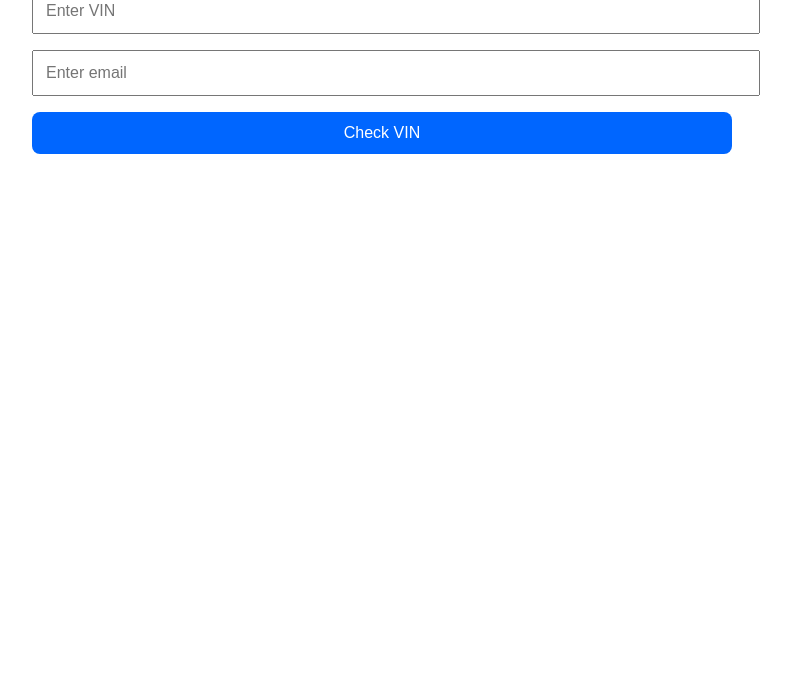
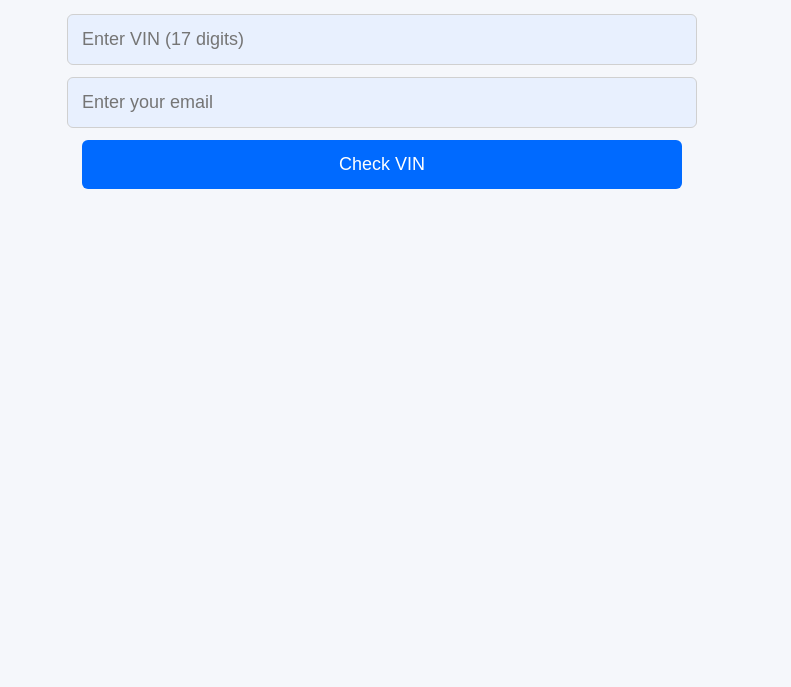
Before and after one commit to vindata15/vindata-vin-check, a website: page public/index.html in a window 1280 px wide. Shown: the part 113-800 px from the top of the page, without its empty margins (258-1049 px from the left). Drawn offline with Linux system fonts and the light colour scheme.

Commit message:
Update index.html

```diff
--- a/public/index.html
+++ b/public/index.html
@@ -1,55 +1,101 @@
 <!doctype html>
 <html>
 <head>
-<title>VINDATA VIN Lookup</title>
-<meta charset="utf-8">
-<meta name="viewport" content="width=device-width,initial-scale=1">
+<meta charset="utf-8" />
+<meta name="viewport" content="width=device-width,initial-scale=1" />
+<title>VINDATA.ca VIN Lookup</title>
+
 <style>
-body { font-family: system-ui; max-width:700px; margin:40px auto; }
-input,button { padding:12px; font-size:16px; width:100%; margin:8px 0; }
-button { background:#0066ff; color:white; border:none; border-radius:8px; }
+    body {
+        font-family: system-ui, Arial;
+        background: #f5f7fb;
+        margin: 0;
+        padding: 40px;
+        text-align: center;
+    }
+
+    h1 {
+        font-size: 28px;
+        margin-bottom: 30px;
+    }
+
+    input {
+        width: 60%;
+        max-width: 600px;
+        padding: 14px;
+        margin-bottom: 12px;
+        border-radius: 6px;
+        border: 1px solid #d0d0d0;
+        font-size: 18px;
+        background: #e8f0fe;
+    }
+
+    button {
+        width: 60%;
+        max-width: 600px;
+        padding: 14px;
+        background: #006aff;
+        color: white;
+        font-size: 18px;
+        border: none;
+        border-radius: 6px;
+        cursor: pointer;
+    }
+
+    button:hover {
+        background: #0053cf;
+    }
+
+    #result {
+        margin-top: 20px;
+        font-size: 16px;
+        color: red;
+    }
 </style>
 </head>
 
 <body>
-<h2>VINDATA.ca VIN Lookup</h2>
 
-<input id="vin" placeholder="Enter VIN">
-<input id="email" placeholder="Enter email">
+<h1>VINDATA.ca VIN Lookup</h1>
 
-<button onclick="lookup()">Check VIN</button>
+<input id="vin" placeholder="Enter VIN (17 digits)" />
+<input id="email" placeholder="Enter your email" />
+
+<button onclick="checkVIN()">Check VIN</button>
 
 <div id="result"></div>
 
 <script>
-async function lookup(){
-  const vin = vin.value.trim();
-  const email = document.getElementById("email").value.trim();
+async function checkVIN() {
+    const vin = document.getElementById("vin").value.trim();
+    const email = document.getElementById("email").value.trim();
+    const result = document.getElementById("result");
 
-  const r = await fetch(`/api/lookup/${vin}`);
-  const j = await r.json();
+    if (!vin || !email) {
+        result.innerHTML = "Please enter both VIN and Email.";
+        return;
+    }
 
-  if(j.success){
-    result.innerHTML = `
-      <p>Make: ${j.decode.make}</p>
-      <p>Model: ${j.decode.model}</p>
-      <p>Year : ${j.decode.year}</p>
-      <button onclick="pay('${vin}','${email}')">Pay & Get Report</button>
-    `;
-  } else {
-    result.innerText = "VIN lookup failed.";
-  }
-}
+    result.innerHTML = "Processing...";
 
-async function pay(vin,email){
-  const r = await fetch("/api/create-checkout",{
-    method:"POST",
-    headers:{ "Content-Type":"application/json" },
-    body: JSON.stringify({vin,email})
-  });
+    try {
+        const response = await fetch("/create-checkout-session", {
+            method: "POST",
+            headers: { "Content-Type": "application/json" },
+            body: JSON.stringify({ vin, email })
+        });
 
-  const j = await r.json();
-  if(j.url) window.location = j.url;
+        const data = await response.json();
+
+        if (data.url) {
+            window.location.href = data.url; // Redirect to Stripe checkout
+        } else {
+            result.innerHTML = "Error: " + data.error;
+        }
+
+    } catch (err) {
+        result.innerHTML = "Request failed.";
+    }
 }
 </script>
 
```
